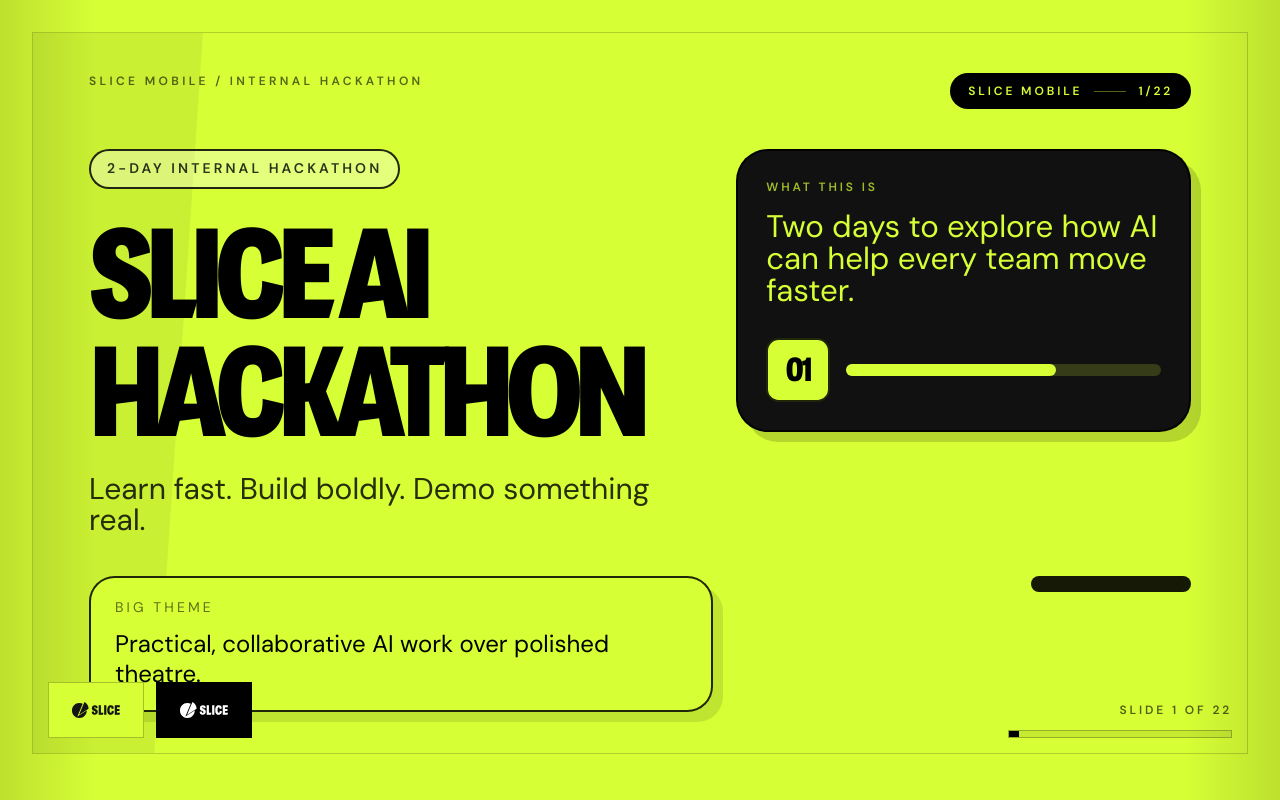
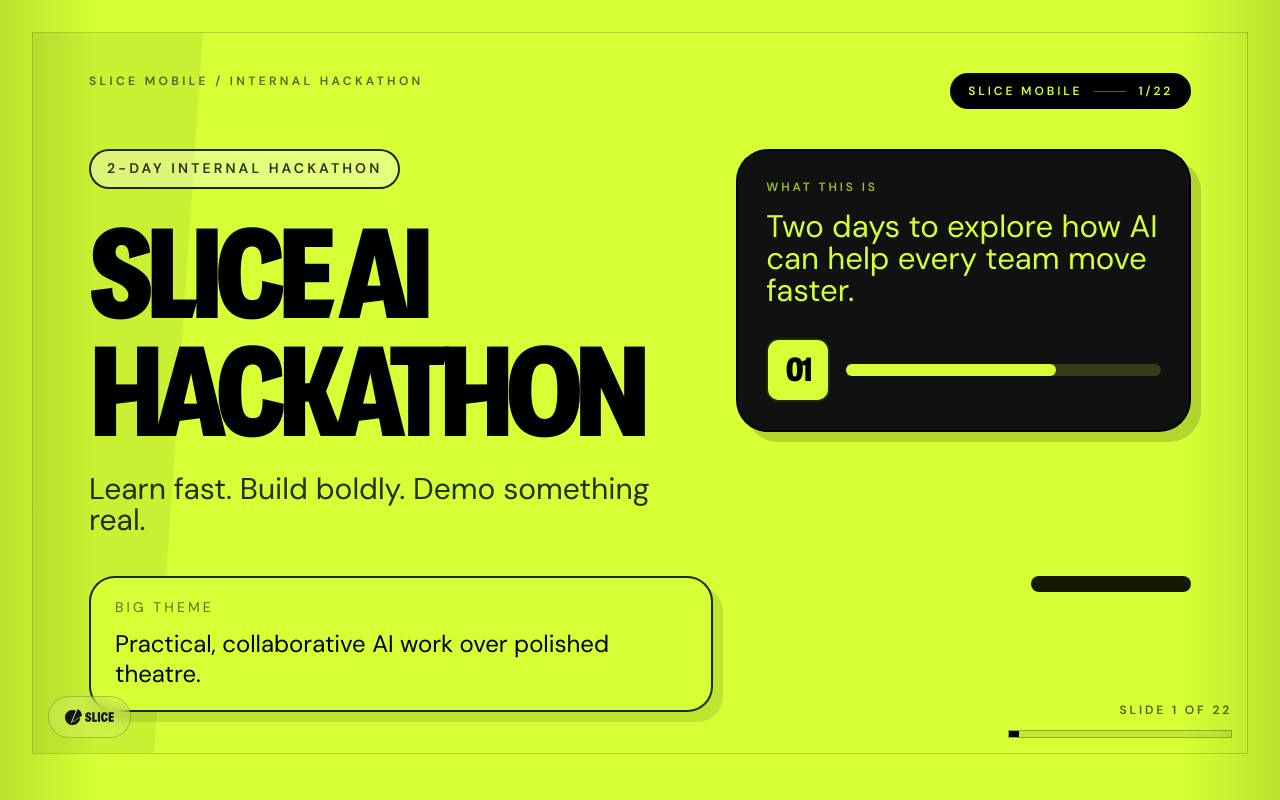
Before and after one commit to kierancrown/slice-hackathon, a Next.js app: page / in a window 1280 px wide. Built offline with nearby package versions, Linux system fonts and the light colour scheme.

Commit message:
Tighten presenter chrome and audience counts

```diff
--- a/app/join/[code]/join-page-client.tsx
+++ b/app/join/[code]/join-page-client.tsx
@@ -308,6 +308,9 @@
 
   const currentSlide = getSlideById(sessionState?.currentSlideId ?? null);
   const currentQuiz = isQuizSlide(currentSlide) ? currentSlide : null;
+  const audienceParticipantCount =
+    sessionState?.participants.filter((participant) => !participant.id.startsWith("presenter-"))
+      .length ?? 0;
   const currentQuestion =
     currentQuiz && sessionState ? sessionState.questions[currentQuiz.id] ?? null : null;
   const selectedId =
@@ -409,7 +412,7 @@
             </div>
             <div className="text-right text-xs font-semibold uppercase tracking-[0.18em] text-black/60">
               <p>{connected ? "Connected" : "Connecting"}</p>
-              {sessionState ? <p>{sessionState.participants.length} joined</p> : null}
+              {sessionState ? <p>{audienceParticipantCount} joined</p> : null}
             </div>
           </div>
 
--- a/components/presentation/live-session-panel.tsx
+++ b/components/presentation/live-session-panel.tsx
@@ -15,6 +15,7 @@
   connected: boolean;
   error: string | null;
   state: RealtimeSessionState | null;
+  participantCount: number;
   currentQuestion: RealtimeQuestionState | null;
   onStart: () => void;
   onStop: () => void;
@@ -73,6 +74,7 @@
   connected,
   error,
   state,
+  participantCount,
   currentQuestion,
   onStart,
   onStop,
@@ -169,7 +171,7 @@
         {error ? <p className="mt-2 text-sm text-[#d6ff35]/78">{error}</p> : null}
         {state ? (
           <div className="mt-4 flex items-center justify-between gap-4 text-xs font-semibold uppercase tracking-[0.2em] text-[#d6ff35]/68">
-            <span>{state.participants.length} participants</span>
+            <span>{participantCount} participants</span>
             <span>{state.activeQuestionSlideId ? "Question live" : "Slide sync only"}</span>
           </div>
         ) : null}
--- a/components/presentation/presentation-app.tsx
+++ b/components/presentation/presentation-app.tsx
@@ -103,11 +103,14 @@
   const currentIndexRef = useRef(0);
 
   const currentSlide = slides[currentIndex];
+  const isDarkSlide = currentSlide.theme === "ink" || currentSlide.theme === "pink";
   const answeredQuizCount = quizSlides.filter((slide) => quizProgress[slide.id]?.revealed).length;
   const score = quizSlides.filter((slide) => {
     const state = quizProgress[slide.id];
     return state?.revealed && state.selectedId === slide.answerId;
   }).length;
+  const audienceParticipantCount =
+    liveState?.participants.filter((participant) => participant.id !== presenterId).length ?? 0;
   const currentLiveQuestion = liveState?.questions[currentSlide.id] ?? null;
   const liveJoinUrl = liveSessionCode ? buildJoinUrl(liveSessionCode) : "";
 
@@ -582,7 +585,7 @@
                   total={slides.length}
                   quizState={quizProgress[currentSlide.id]}
                   liveQuestion={currentLiveQuestion}
-                  participantCount={liveState?.participants.length ?? 0}
+                  participantCount={audienceParticipantCount}
                   sessionCode={liveSessionCode}
                   liveConnected={liveConnected}
                   onLiveReveal={revealLiveQuestion}
@@ -595,35 +598,14 @@
           </AnimatePresence>
 
           <div className="pointer-events-none absolute bottom-4 left-4 right-4 z-30 flex items-end justify-between gap-6">
-            <div className="pointer-events-auto flex items-center gap-3">
-              <button
-                type="button"
-                onClick={() => stepSlide(-1)}
-                className="grid h-14 w-24 place-items-center border border-current/24 bg-[#d6ff35] px-4 py-3 transition hover:border-current hover:bg-[#c8f12e] focus-visible:outline-2 focus-visible:outline-offset-4 focus-visible:outline-current"
-              >
-                <span className="sr-only">Previous slide</span>
-                <Image
-                  src="/branding/slice-logo.svg"
-                  alt=""
-                  width={72}
-                  height={24}
-                  className="h-4 w-auto"
-                />
-              </button>
-              <button
-                type="button"
-                onClick={() => stepSlide(1)}
-                className="grid h-14 w-24 place-items-center border border-current/24 bg-black px-4 py-3 transition hover:bg-[#171717] focus-visible:outline-2 focus-visible:outline-offset-4 focus-visible:outline-current"
-              >
-                <span className="sr-only">Next slide</span>
-                <Image
-                  src="/branding/slice-logo.svg"
-                  alt=""
-                  width={72}
-                  height={24}
-                  className="h-4 w-auto brightness-0 invert"
-                />
-              </button>
+            <div className="flex items-center rounded-full border border-current/20 bg-white/10 px-4 py-3 backdrop-blur-sm">
+              <Image
+                src="/branding/slice-logo.svg"
+                alt="Slice"
+                width={84}
+                height={28}
+                className={`h-4 w-auto ${isDarkSlide ? "brightness-0 invert" : ""}`}
+              />
             </div>
 
             <div className="flex min-w-56 flex-col items-end gap-3">
@@ -780,6 +762,7 @@
         connected={liveConnected}
         error={liveError}
         state={liveState}
+        participantCount={audienceParticipantCount}
         currentQuestion={currentLiveQuestion}
         onStart={startLiveSession}
         onStop={stopLiveSession}
```
